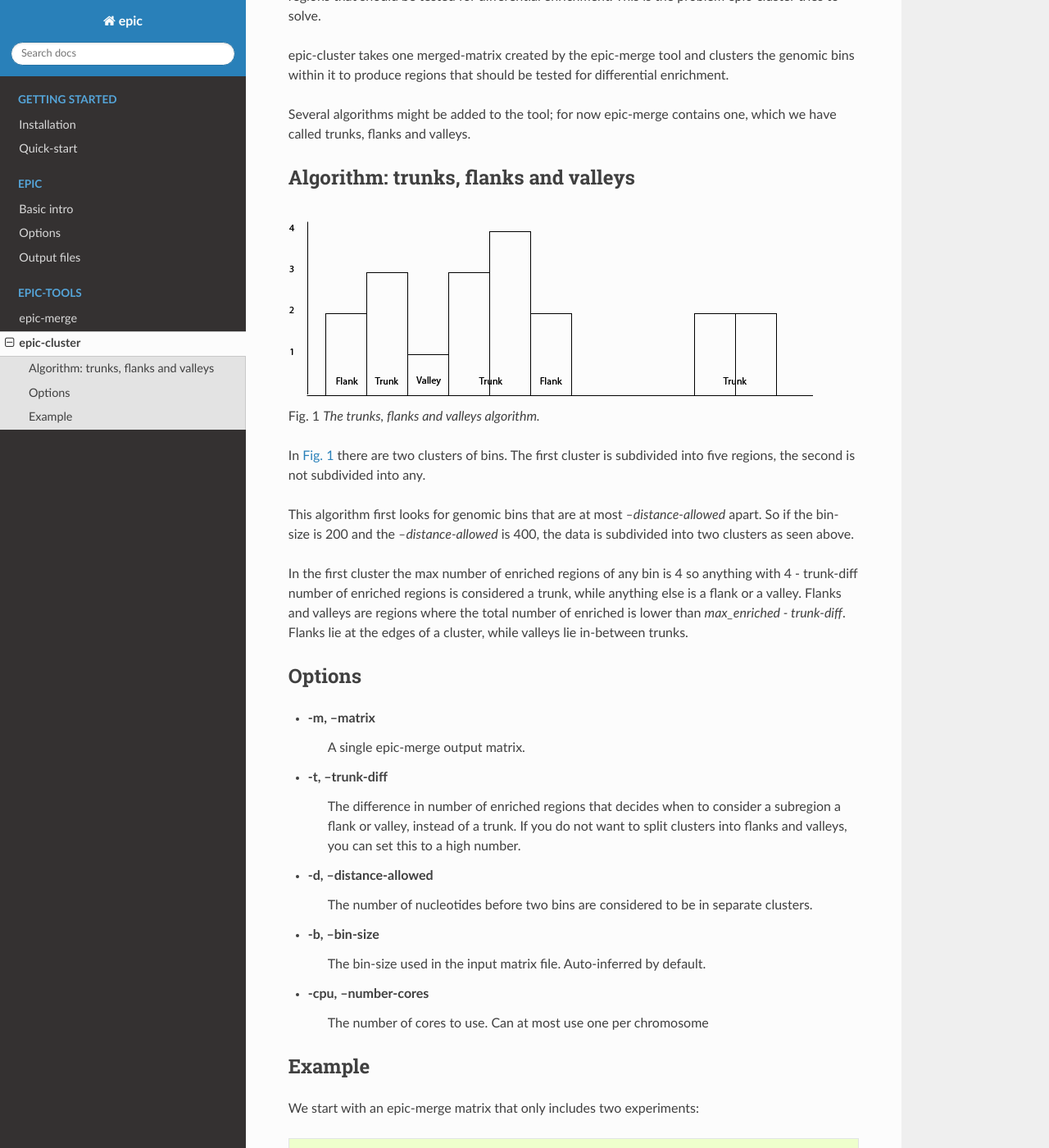
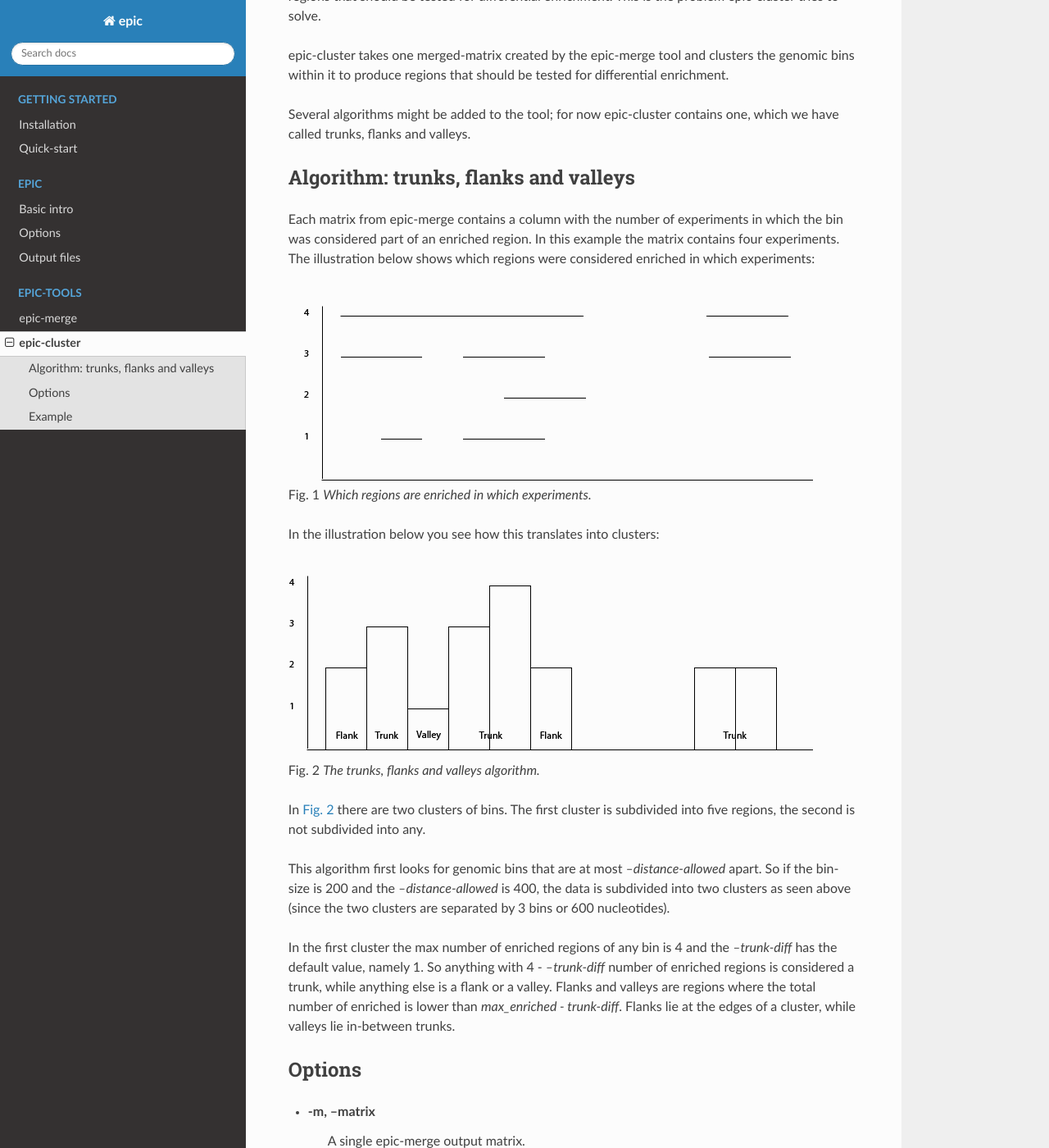
Before and after one commit to biocore-ntnu/epic, a Sphinx documentation site: the page built from docs/epic_cluster.rst, in a window 1280 px wide and 1400 px high, scrolled down 200 px. Shown: the whole window at 82% size. Built offline with Sphinx 7.4.7 and the Read the Docs theme 2.0.0, drawn with Linux system fonts in a browser that asks for light colours.

Commit message:
Batch of new code

```diff
--- a/docs/epic_cluster.rst
+++ b/docs/epic_cluster.rst
@@ -9,11 +9,23 @@ epic-cluster takes one merged-matrix created by the epic-merge tool and clusters
 the genomic bins within it to produce regions that should be tested for
 differential enrichment.
 
-Several algorithms might be added to the tool; for now epic-merge contains one,
-which we have called trunks, flanks and valleys.
+Several algorithms might be added to the tool; for now epic-cluster contains
+one, which we have called trunks, flanks and valleys.
 
 Algorithm: trunks, flanks and valleys
 ~~~~~~~~~~~~~~~~~~~~~~~~~~~~~~~~~~~~~
+
+Each matrix from epic-merge contains a column with the number of experiments in
+which the bin was considered part of an enriched region. In this example the
+matrix contains four experiments. The illustration below shows which regions
+were considered enriched in which experiments:
+
+.. _trunks_flanks_valleys_counts:
+.. figure:: img/trunks_flanks_valleys_counts.png
+
+   Which regions are enriched in which experiments.
+
+In the illustration below you see how this translates into clusters:
 
 .. _trunks_flanks_valleys:
 .. figure:: img/trunks_flanks_valleys.png
@@ -27,13 +39,14 @@ any.
 This algorithm first looks for genomic bins that are at most
 `--distance-allowed` apart. So if the bin-size is 200 and the
 `--distance-allowed` is 400, the data is subdivided into two clusters as seen
-above.
+above (since the two clusters are separated by 3 bins or 600 nucleotides).
 
-In the first cluster the max number of enriched regions of any bin is 4 so
-anything with 4 - trunk-diff number of enriched regions is considered a trunk,
-while anything else is a flank or a valley. Flanks and valleys are regions where
-the total number of enriched is lower than `max_enriched - trunk-diff`. Flanks
-lie at the edges of a cluster, while valleys lie in-between trunks.
+In the first cluster the max number of enriched regions of any bin is 4 and the
+`--trunk-diff` has the default value, namely 1. So anything with 4 -
+`--trunk-diff` number of enriched regions is considered a trunk, while anything
+else is a flank or a valley. Flanks and valleys are regions where the total
+number of enriched is lower than `max_enriched - trunk-diff`. Flanks lie at the
+edges of a cluster, while valleys lie in-between trunks.
 
 Options
 ~~~~~~~
```
Also changed, not shown: docs/options.rst (+17 -4 lines), docs/img/trunks_flanks_valleys_counts.png (added), 6 other files.
